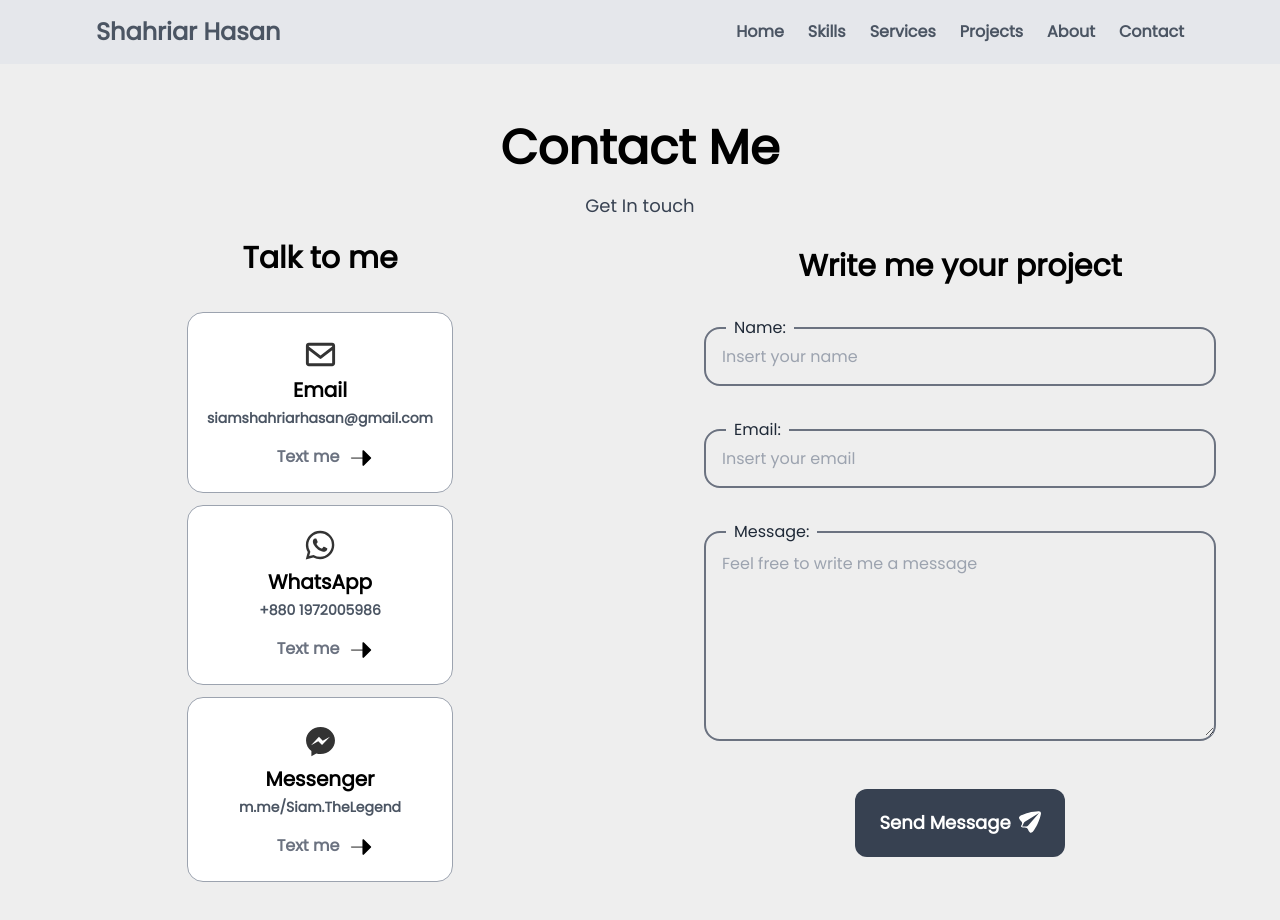
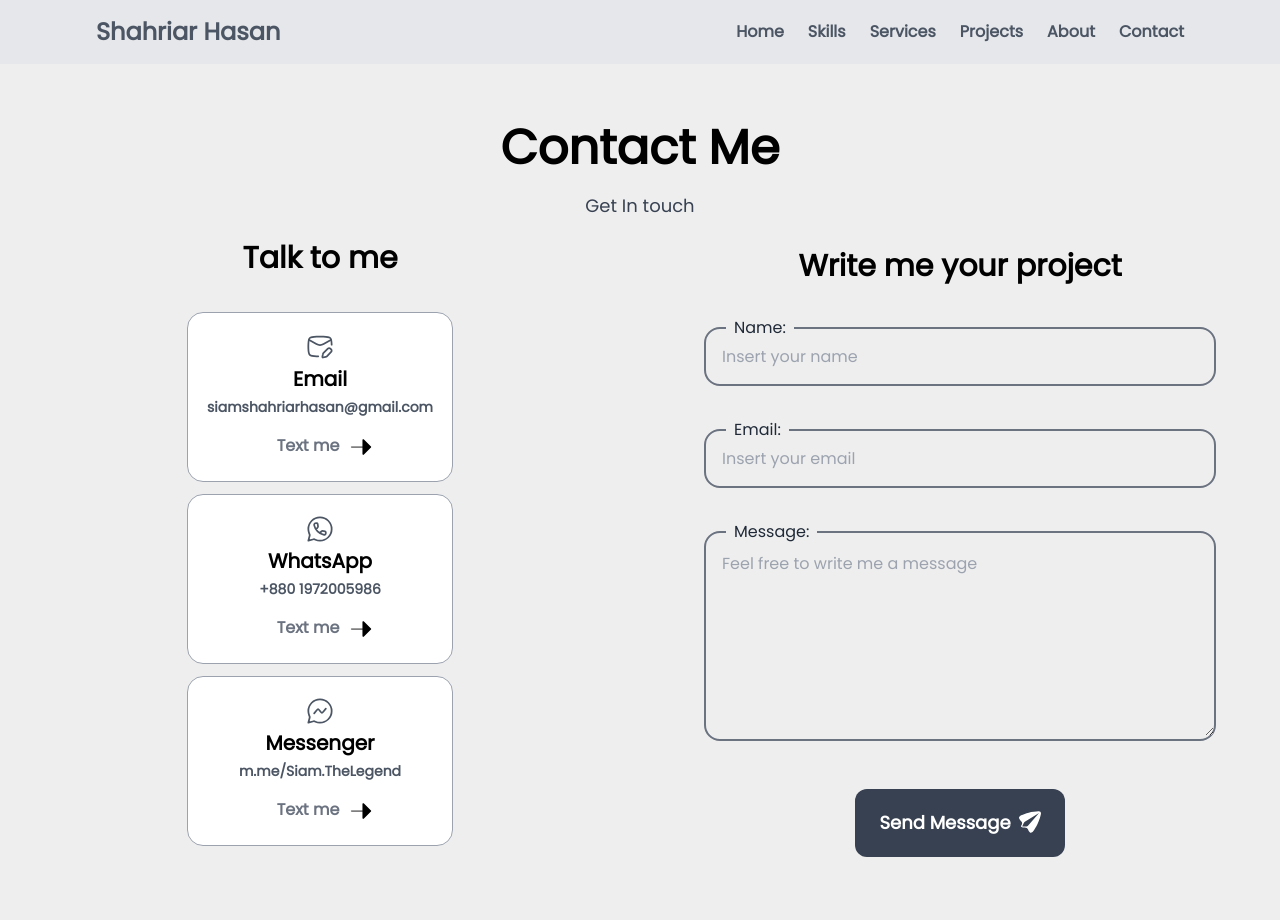
Before and after one commit to SIAM-TheLegend/Shahriar-Hasan-Siam, a Next.js app: page /contact in a window 1280 px wide. Shown: the top 920 px of the page. Built offline with nearby package versions, Linux system fonts and the light colour scheme.

Commit message:
contact page talk-to-me svg updated

```diff
--- a/src/app/globals.css
+++ b/src/app/globals.css
@@ -51,6 +51,10 @@ body:first-child, body:last-child {
   @apply mb-3 pl-4 block h-8 w-full rounded-xl bg-transparent outline-none;
 }
 
+.contact-talk-to-me > div > svg {
+  @apply mx-auto my-1 size-7;
+
+}
 .talk-to-me-svg {
   @apply size-9 pl-2 inline fill-none group-hover:translate-x-2 duration-300;
 }
--- a/src/components/ui/Contact/TalkToMe.js
+++ b/src/components/ui/Contact/TalkToMe.js
@@ -6,7 +6,11 @@ const TalkToMe = () => {
       <h3 className="section-subheading">Talk to me</h3>
       <div className="py-6 contact-talk-to-me">
         <div className="my-3 py-4 bg-white w-5/12 mx-auto rounded-2xl border border-gray-400">
-          <svg className="mx-auto mt-2 mb-1" xmlns="http://www.w3.org/2000/svg" width="35" height="35" viewBox="0 0 24 24" fill='#333333'><path d="M20 4H4c-1.103 0-2 .897-2 2v12c0 1.103.897 2 2 2h16c1.103 0 2-.897 2-2V6c0-1.103-.897-2-2-2zm0 2v.511l-8 6.223-8-6.222V6h16zM4 18V9.044l7.386 5.745a.994.994 0 0 0 1.228 0L20 9.044 20.002 18H4z"></path></svg>
+          <svg xmlns="http://www.w3.org/2000/svg" viewBox="0 0 24 24" color="#000000" fill="none">
+            <path d="M2 5.5L8.91302 9.41697C11.4616 10.861 12.5384 10.861 15.087 9.41697L22 5.5" stroke="currentColor" stroke-width="1.5" stroke-linejoin="round" />
+            <path d="M21.9953 10.0284C21.9299 6.96114 21.8972 5.42749 20.7655 4.29141C19.6337 3.15532 18.0586 3.11574 14.9083 3.03659C12.9668 2.98781 11.0443 2.9878 9.10276 3.03658C5.95252 3.11573 4.3774 3.1553 3.24564 4.29139C2.11389 5.42748 2.08118 6.96113 2.01577 10.0284C1.99474 11.0147 1.99474 11.9951 2.01577 12.9814C2.08119 16.0487 2.11389 17.5823 3.24565 18.7184C4.3774 19.8545 5.95252 19.8941 9.10277 19.9732C9.57102 19.985 10.0382 19.9939 10.5047 20" stroke="currentColor" stroke-width="1.5" stroke-linecap="round" stroke-linejoin="round" />
+            <path d="M20.8522 13.4391L21.5446 14.1315C22.1304 14.7172 22.1304 15.667 21.5446 16.2528L17.9172 19.9484C17.6319 20.2338 17.2669 20.4262 16.8702 20.5002L14.622 20.9883C14.2671 21.0653 13.951 20.7502 14.027 20.395L14.5056 18.1597C14.5796 17.763 14.772 17.398 15.0574 17.1126L18.7309 13.4391C19.3167 12.8533 20.2665 12.8533 20.8522 13.4391Z" stroke="currentColor" stroke-width="1.5" stroke-linecap="round" stroke-linejoin="round" />
+          </svg>
           <h4 className=" font-semibold text-black text-xl">Email</h4>
           <p className="mb-3 mt-1 font-semibold text-sm">siamshahriarhasan@gmail.com</p>
           <Link className="group p-3 -mr-3 text-md text-base text-gray-500 font-semibold" href="https://www.facebook.com">Text me
@@ -18,7 +22,10 @@ const TalkToMe = () => {
           </Link>
         </div>
         <div className="my-3 py-4 bg-white w-5/12 mx-auto rounded-2xl border border-gray-400">
-          <svg className="mx-auto mt-1 mb-1" xmlns="http://www.w3.org/2000/svg" width="38" height="38" viewBox="0 0 24 24" fill='#333333'><path fill-rule="evenodd" clip-rule="evenodd" d="M18.403 5.633A8.919 8.919 0 0 0 12.053 3c-4.948 0-8.976 4.027-8.978 8.977 0 1.582.413 3.126 1.198 4.488L3 21.116l4.759-1.249a8.981 8.981 0 0 0 4.29 1.093h.004c4.947 0 8.975-4.027 8.977-8.977a8.926 8.926 0 0 0-2.627-6.35m-6.35 13.812h-.003a7.446 7.446 0 0 1-3.798-1.041l-.272-.162-2.824.741.753-2.753-.177-.282a7.448 7.448 0 0 1-1.141-3.971c.002-4.114 3.349-7.461 7.465-7.461a7.413 7.413 0 0 1 5.275 2.188 7.42 7.42 0 0 1 2.183 5.279c-.002 4.114-3.349 7.462-7.461 7.462m4.093-5.589c-.225-.113-1.327-.655-1.533-.73-.205-.075-.354-.112-.504.112s-.58.729-.711.879-.262.168-.486.056-.947-.349-1.804-1.113c-.667-.595-1.117-1.329-1.248-1.554s-.014-.346.099-.458c.101-.1.224-.262.336-.393.112-.131.149-.224.224-.374s.038-.281-.019-.393c-.056-.113-.505-1.217-.692-1.666-.181-.435-.366-.377-.504-.383a9.65 9.65 0 0 0-.429-.008.826.826 0 0 0-.599.28c-.206.225-.785.767-.785 1.871s.804 2.171.916 2.321c.112.15 1.582 2.415 3.832 3.387.536.231.954.369 1.279.473.537.171 1.026.146 1.413.089.431-.064 1.327-.542 1.514-1.066.187-.524.187-.973.131-1.067-.056-.094-.207-.151-.43-.263"></path></svg>
+          <svg xmlns="http://www.w3.org/2000/svg" viewBox="0 0 24 24" color="#000000" fill="none">
+            <path d="M12 22C17.5228 22 22 17.5228 22 12C22 6.47715 17.5228 2 12 2C6.47715 2 2 6.47715 2 12C2 13.3789 2.27907 14.6926 2.78382 15.8877C3.06278 16.5481 3.20226 16.8784 3.21953 17.128C3.2368 17.3776 3.16334 17.6521 3.01642 18.2012L2 22L5.79877 20.9836C6.34788 20.8367 6.62244 20.7632 6.87202 20.7805C7.12161 20.7977 7.45185 20.9372 8.11235 21.2162C9.30745 21.7209 10.6211 22 12 22Z" stroke="currentColor" stroke-width="1.5" stroke-linejoin="round" />
+            <path d="M8.58815 12.3773L9.45909 11.2956C9.82616 10.8397 10.2799 10.4153 10.3155 9.80826C10.3244 9.65494 10.2166 8.96657 10.0008 7.58986C9.91601 7.04881 9.41086 7 8.97332 7C8.40314 7 8.11805 7 7.83495 7.12931C7.47714 7.29275 7.10979 7.75231 7.02917 8.13733C6.96539 8.44196 7.01279 8.65187 7.10759 9.07169C7.51023 10.8548 8.45481 12.6158 9.91948 14.0805C11.3842 15.5452 13.1452 16.4898 14.9283 16.8924C15.3481 16.9872 15.558 17.0346 15.8627 16.9708C16.2477 16.8902 16.7072 16.5229 16.8707 16.165C17 15.8819 17 15.5969 17 15.0267C17 14.5891 16.9512 14.084 16.4101 13.9992C15.0334 13.7834 14.3451 13.6756 14.1917 13.6845C13.5847 13.7201 13.1603 14.1738 12.7044 14.5409L11.6227 15.4118" stroke="currentColor" stroke-width="1.5" />
+          </svg>
           <h4 className=" font-semibold text-black text-xl">WhatsApp</h4>
           <p className="mb-3 mt-1 font-semibold text-sm">+880 1972005986</p>
           <Link className="group p-3 -mr-3 text-md text-base text-gray-500 font-semibold" href="https://www.facebook.com">Text me
@@ -30,7 +37,10 @@ const TalkToMe = () => {
           </Link>
         </div>
         <div className="my-3 py-4 bg-white w-5/12 mx-auto rounded-2xl border border-gray-400">
-          <svg className="mx-auto mt-2 mb-1" xmlns="http://www.w3.org/2000/svg" width="39" height="39" viewBox="0 0 24 24" fill='#333333'><path d="M12 3c-4.92 0-8.91 3.729-8.91 8.332 0 2.616 1.291 4.952 3.311 6.479V21l3.041-1.687c.811.228 1.668.35 2.559.35 4.92 0 8.91-3.73 8.91-8.331C20.91 6.729 16.92 3 12 3zm.938 11.172-2.305-2.394-4.438 2.454 4.865-5.163 2.305 2.395 4.439-2.455-4.866 5.163z"></path></svg>
+          <svg xmlns="http://www.w3.org/2000/svg" viewBox="0 0 24 24" color="#000000" fill="none">
+            <path d="M7 14L8.9954 11.6055C9.63153 10.8422 9.9496 10.4605 10.3333 10.4605C10.7171 10.4605 11.0351 10.8422 11.6713 11.6055L12.3287 12.3945C12.9649 13.1578 13.2829 13.5395 13.6667 13.5395C14.0504 13.5395 14.3685 13.1578 15.0046 12.3945L17 10" stroke="currentColor" stroke-width="1.5" stroke-linecap="round" stroke-linejoin="round" />
+            <path d="M12 22C17.5228 22 22 17.5228 22 12C22 6.47715 17.5228 2 12 2C6.47715 2 2 6.47715 2 12C2 13.3789 2.27907 14.6926 2.78382 15.8877C3.06278 16.5481 3.20226 16.8784 3.21953 17.128C3.2368 17.3776 3.16334 17.6521 3.01642 18.2012L2 22L5.79877 20.9836C6.34788 20.8367 6.62244 20.7632 6.87202 20.7805C7.12161 20.7977 7.45185 20.9372 8.11235 21.2162C9.30745 21.7209 10.6211 22 12 22Z" stroke="currentColor" stroke-width="1.5" stroke-linejoin="round" />
+          </svg>
           <h4 className=" font-semibold text-black text-xl">Messenger</h4>
           <p className="mb-3 mt-1 font-semibold text-sm">m.me/Siam.TheLegend</p>
           <Link className="group p-3 -mr-3 text-md text-base text-gray-500 font-semibold" href="https://www.facebook.com">Text me
```
Also changed, not shown: src/components/Shared/Footer.js (renamed from src/components/Shared/Footer/Footer.js).
